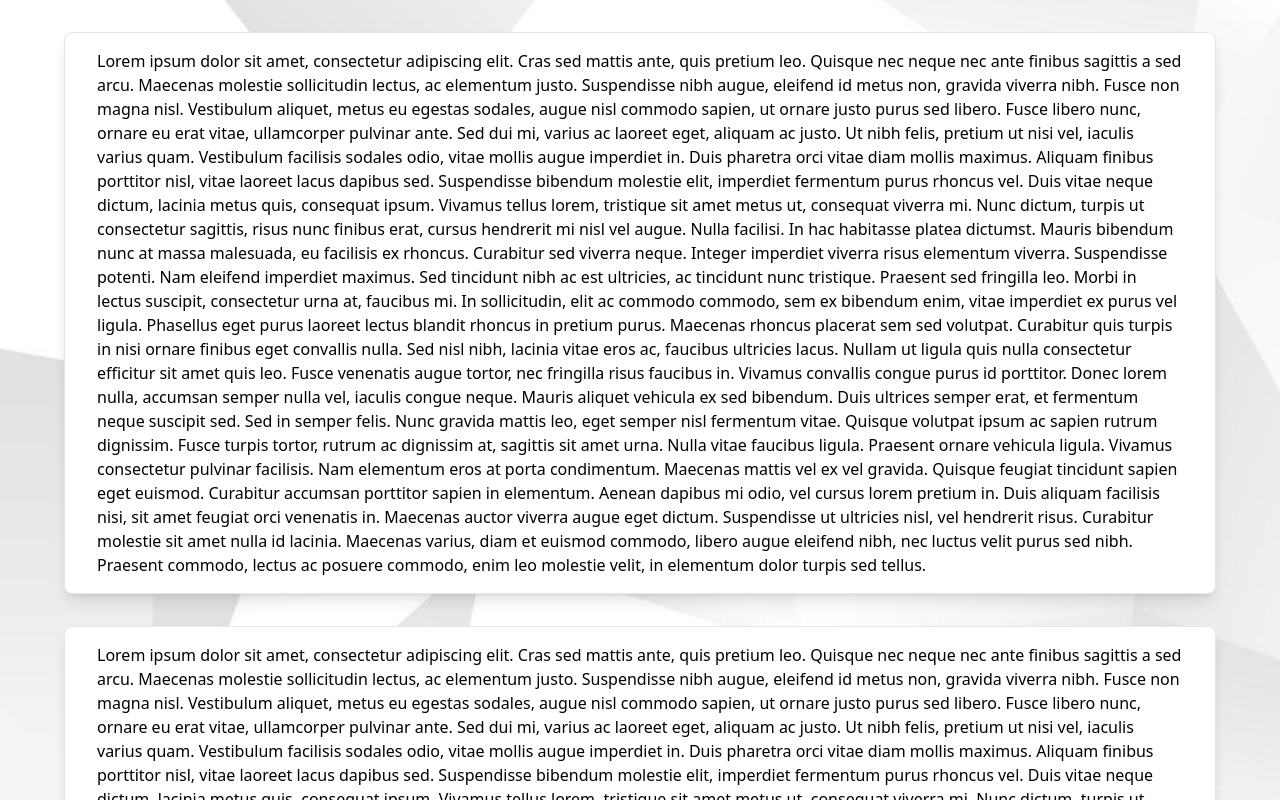
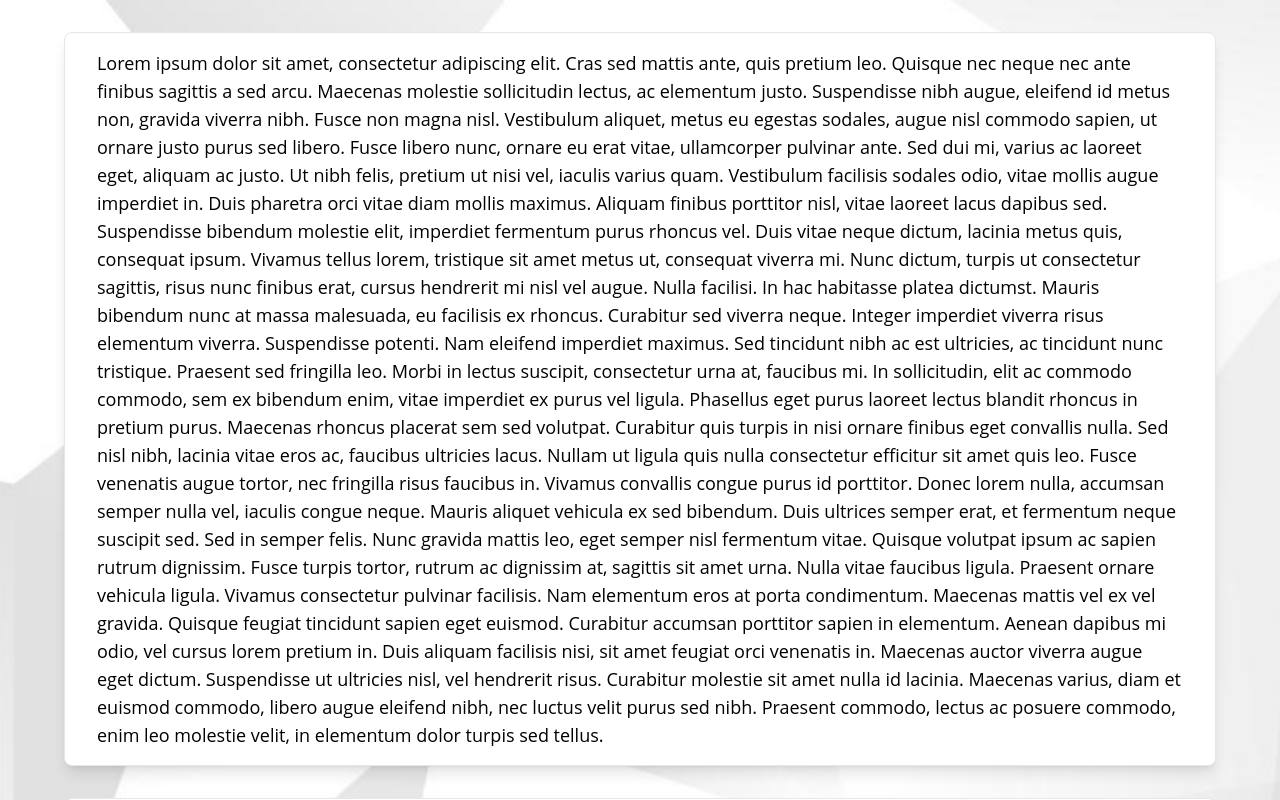
Before and after one commit to sunghogo/personal-website, a React (Create React App) app: page / in a window 1280 px wide. Shown: the top 800 px of the page. Built offline with nearby package versions, Linux system fonts and the light colour scheme.

Commit message:
Container.js: Imported Open Sans font and made text larger

```diff
--- a/src/components/Container.js
+++ b/src/components/Container.js
@@ -1,6 +1,6 @@
 function Container() {
   return (
-    <div className="container mx-auto my-4 px-8 py-4 border rounded-lg shadow-lg bg-white">
+    <div className="container mx-auto my-4 px-8 py-4 border rounded-lg shadow-lg bg-white font-open-sans text-lg">
       Lorem ipsum dolor sit amet, consectetur adipiscing elit. Cras sed mattis
       ante, quis pretium leo. Quisque nec neque nec ante finibus sagittis a sed
       arcu. Maecenas molestie sollicitudin lectus, ac elementum justo.
--- a/src/index.css
+++ b/src/index.css
@@ -1,6 +1,8 @@
 @tailwind base;
 @tailwind components;
 @tailwind utilities;
+
+@import url("https://fonts.googleapis.com/css?family=Open+Sans:400,600,700,600italic,300italic,400italic,300,700italic,800italic,800");
 
 .background-image {
   background-image: url("./images/5184157.jpg");
--- a/tailwind.config.js
+++ b/tailwind.config.js
@@ -2,7 +2,11 @@
 module.exports = {
   content: ["./src/**/*.{js,jsx,ts,tsx}"],
   theme: {
-    extend: {},
+    extend: {
+      fontFamily: {
+        "open-sans": ["Open Sans", "sans-serif"],
+      },
+    },
   },
   plugins: [],
 };
```
